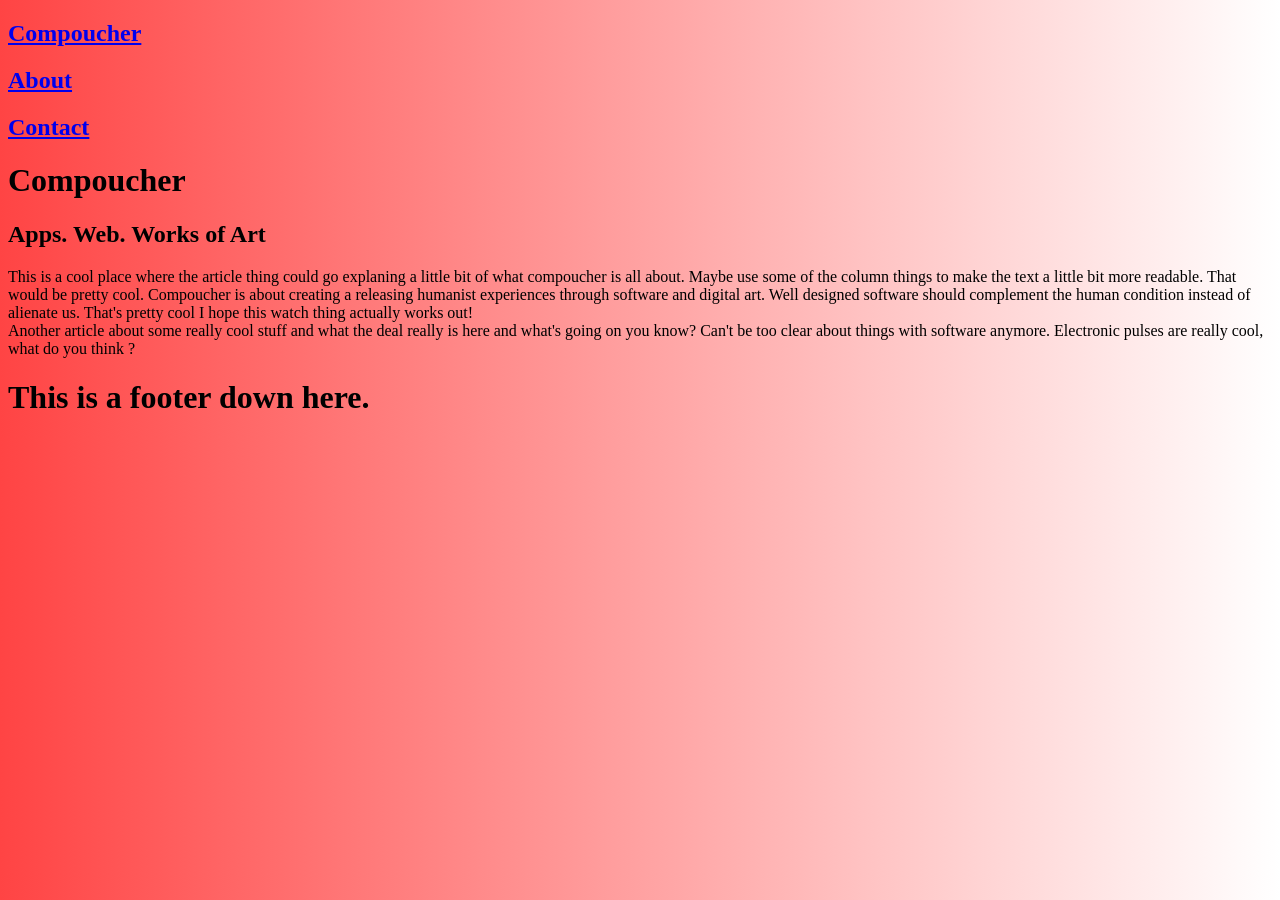
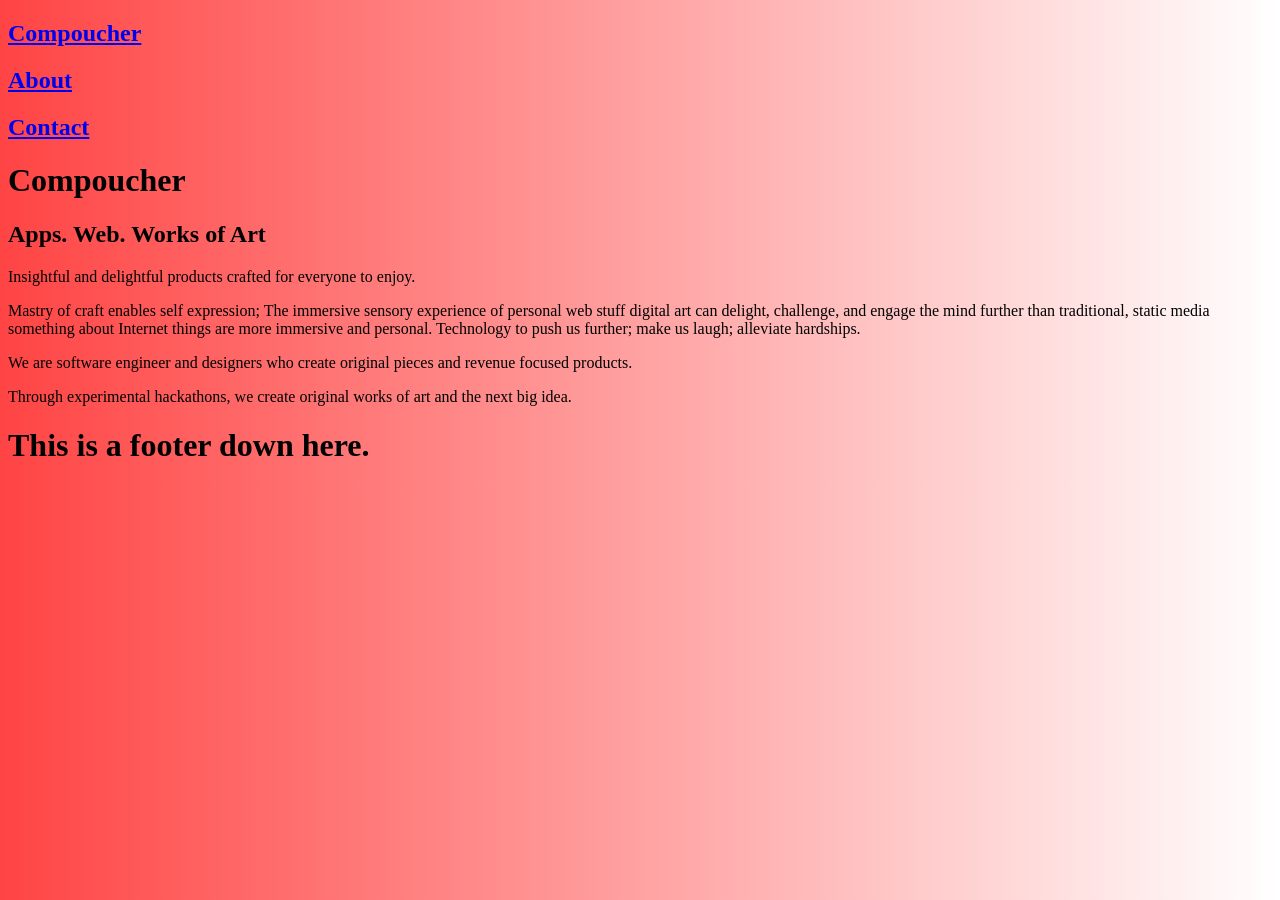
Before and after one commit to zmcartor/compoucherweb, a Jekyll site: the page built from index.html, in a window 1280 px wide. Built offline with Jekyll 4.4.1, drawn with Linux system fonts in a browser that asks for light colours; Markdown is read by kramdown in place of the engine named in the settings.

Commit message:
Body copy, colors, font-weight

```diff
--- a/index.html
+++ b/index.html
@@ -9,16 +9,15 @@
 </div>
 
 <div class="frontcopy">
-This is a cool place where the article thing could go explaning a little bit of
-what compoucher is all about. Maybe use some of the column things to make the
-text a little bit more readable. That would be pretty cool. Compoucher is about
-creating a releasing humanist experiences through software and digital art.
-Well designed software should complement the human condition instead of
-alienate us. That's pretty cool I hope this watch thing actually works out!
+  <span class="orange">Insightful and delightful products crafted for
+everyone to enjoy. </span> <p> Mastry of craft enables self expression;  The immersive sensory
+experience of personal web stuff digital art can delight, challenge, and engage the mind further
+than traditional, static media something about Internet things are more
+immersive and personal. Technology to push us further; make us laugh;
+alleviate hardships.<p>
 </div>
 
 <div class="frontcopy">
-Another article about some really cool stuff and what the deal really is here
-and what's going on you know? Can't be too clear about things with software
-anymore. Electronic pulses are really cool, what do you think ?
-</div>
+  <span class="orange"> We are software engineer and designers who create
+    original pieces and revenue focused products.</span><p>Through experimental hackathons,
+  we create original works of art and the next big idea.</p> </div>
```
Also changed, not shown: sassys/style.scss (+7 -0 lines).
